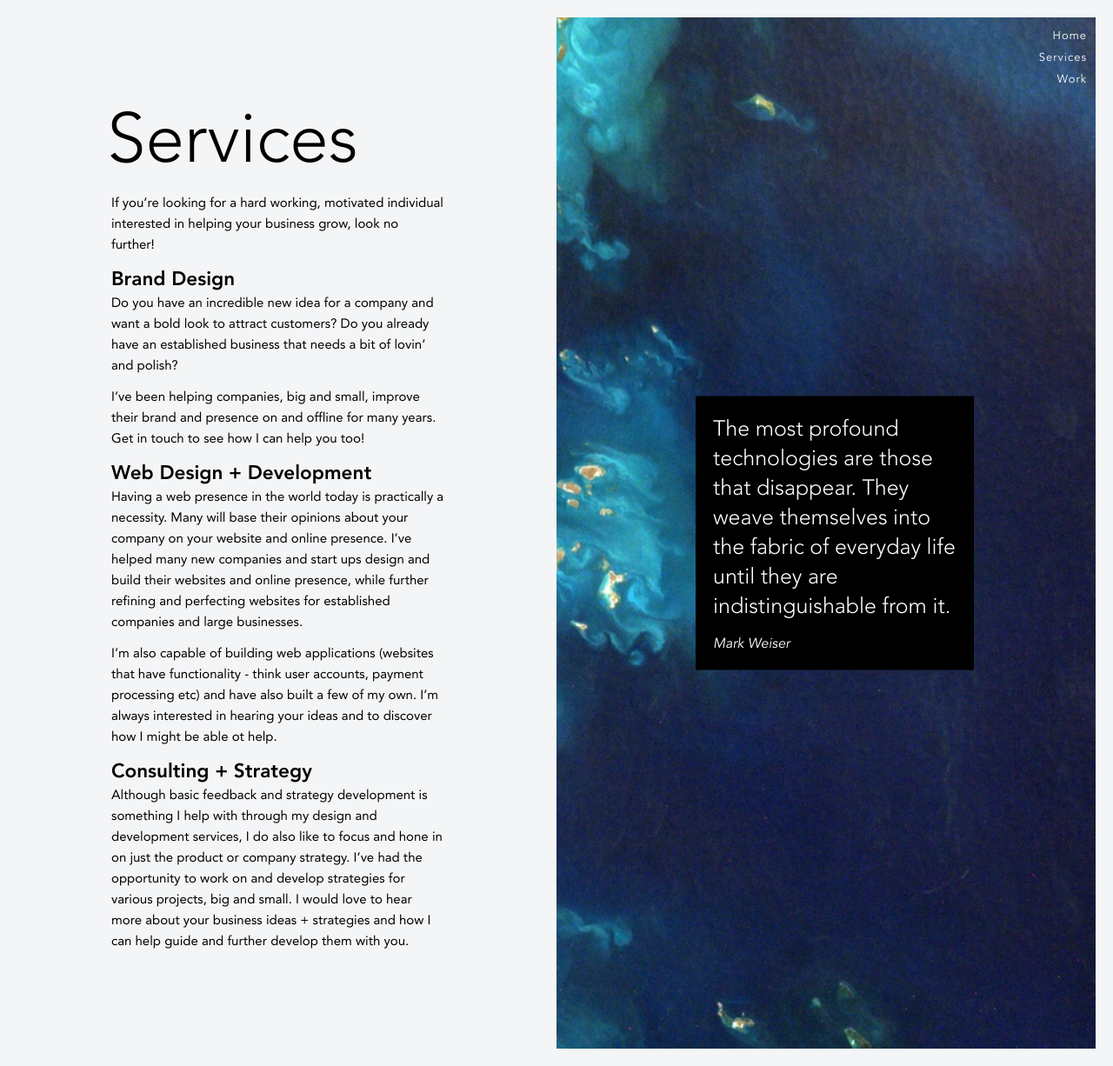
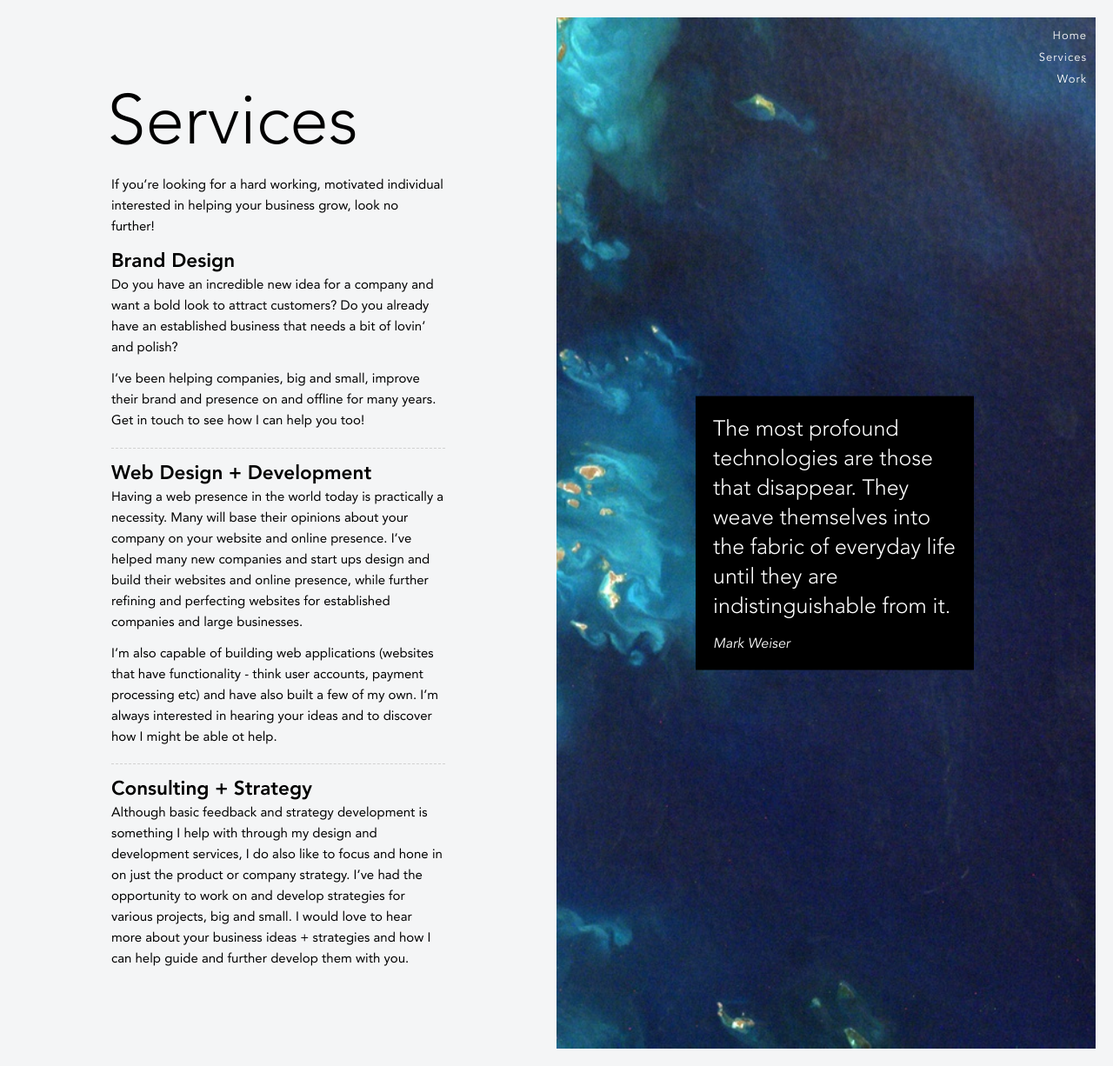
Before and after one commit to harisaurus/harisaurus.github.io, a Jekyll site: the page built from services.md, in a window 1280 px wide and 1226 px high. Shown: the whole window at 87% size. Built offline with Jekyll 4.4.1, drawn with Linux system fonts in a browser that asks for light colours.

Commit message:
added dividers between service sections

```diff
--- a/_layouts/home.html
+++ b/_layouts/home.html
@@ -1,7 +1,7 @@
 <!DOCTYPE html>
 <html>
   {% include head.html %}
-  <body>
+  <body class="{{page.title | downcase}}">
     {% include header.html %}
 
     <div class="pageWrapper">
--- a/_sass/_base.scss
+++ b/_sass/_base.scss
@@ -16,3 +16,10 @@
   display: block;
   max-width: 100%;
 }
+
+hr {
+  width: 100%;
+  border: none;
+  border-bottom: 1px dashed #d1d1d1;
+  margin-bottom: 12px;
+}
--- a/_sass/_typography.scss
+++ b/_sass/_typography.scss
@@ -107,7 +107,7 @@
 p {
   line-height: 1.6;
   font-size: 15px;
-  margin-bottom: 0.8em;
+	margin-bottom: 12px;
 }
 
 .p--large {
--- a/services.md
+++ b/services.md
@@ -15,11 +15,13 @@
 Do you have an incredible new idea for a company and want a bold look to attract customers? Do you already have an established business that needs a bit of lovin' and polish?
 
 I've been helping companies, big and small, improve their brand and presence on and offline for many years. Get in touch to see how I can help you too!
+<hr>
 
 ## Web Design + Development
 Having a web presence in the world today is practically a necessity. Many will base their opinions about your company on your website and online presence. I've helped many new companies and start ups design and build their websites and online presence, while further refining and perfecting websites for established companies and large businesses.
 
 I'm also capable of building web applications (websites that have functionality - think user accounts, payment processing etc) and have also built a few of my own. I'm always interested in hearing your ideas and to discover how I might be able ot help.
+<hr>
 
 ## Consulting + Strategy
 Although basic feedback and strategy development is something I help with through my design and development services, I do also like to focus and hone in on just the product or company strategy. I've had the opportunity to work on and develop strategies for various projects, big and small. I would love to hear more about your business ideas + strategies and how I can help guide and further develop them with you.
```
